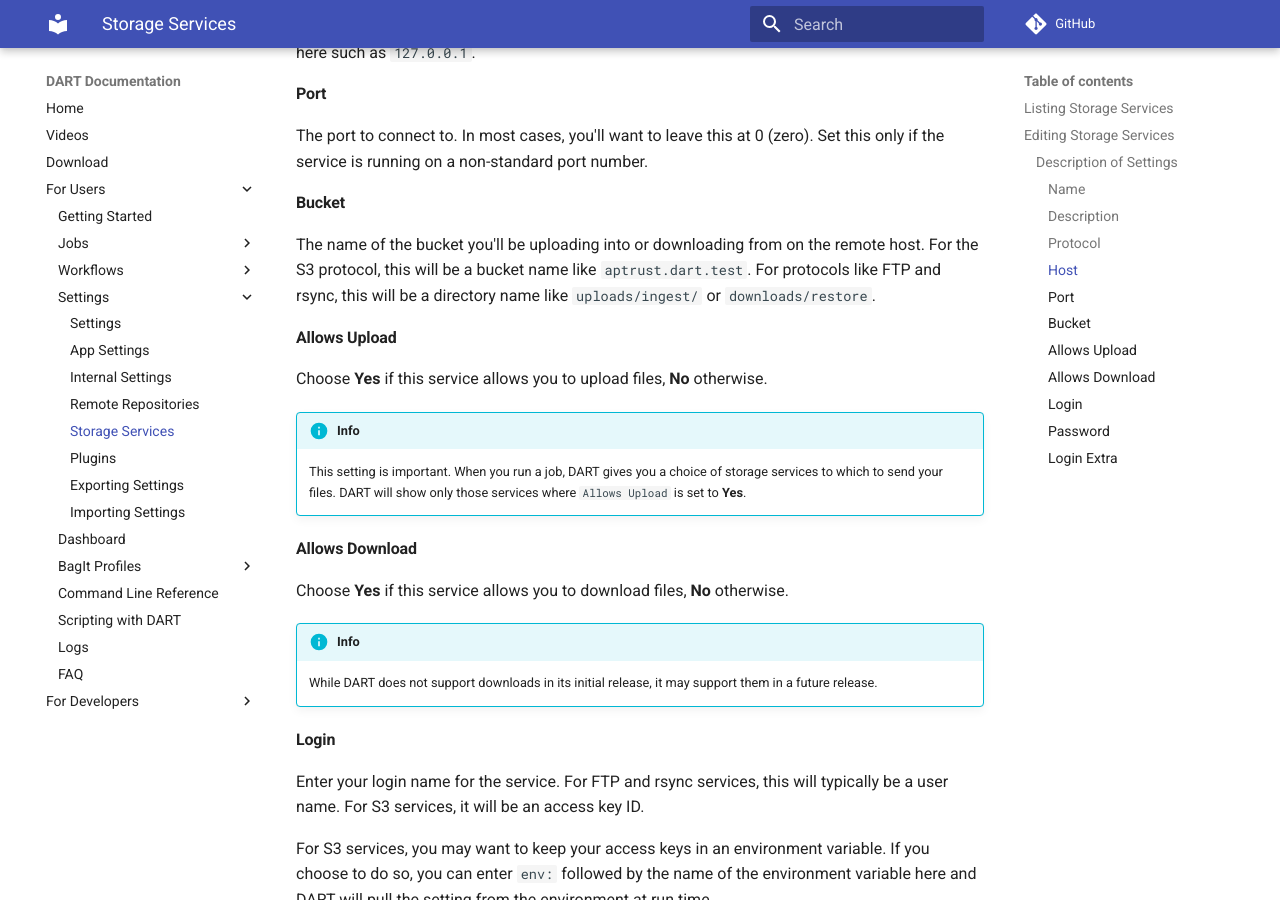
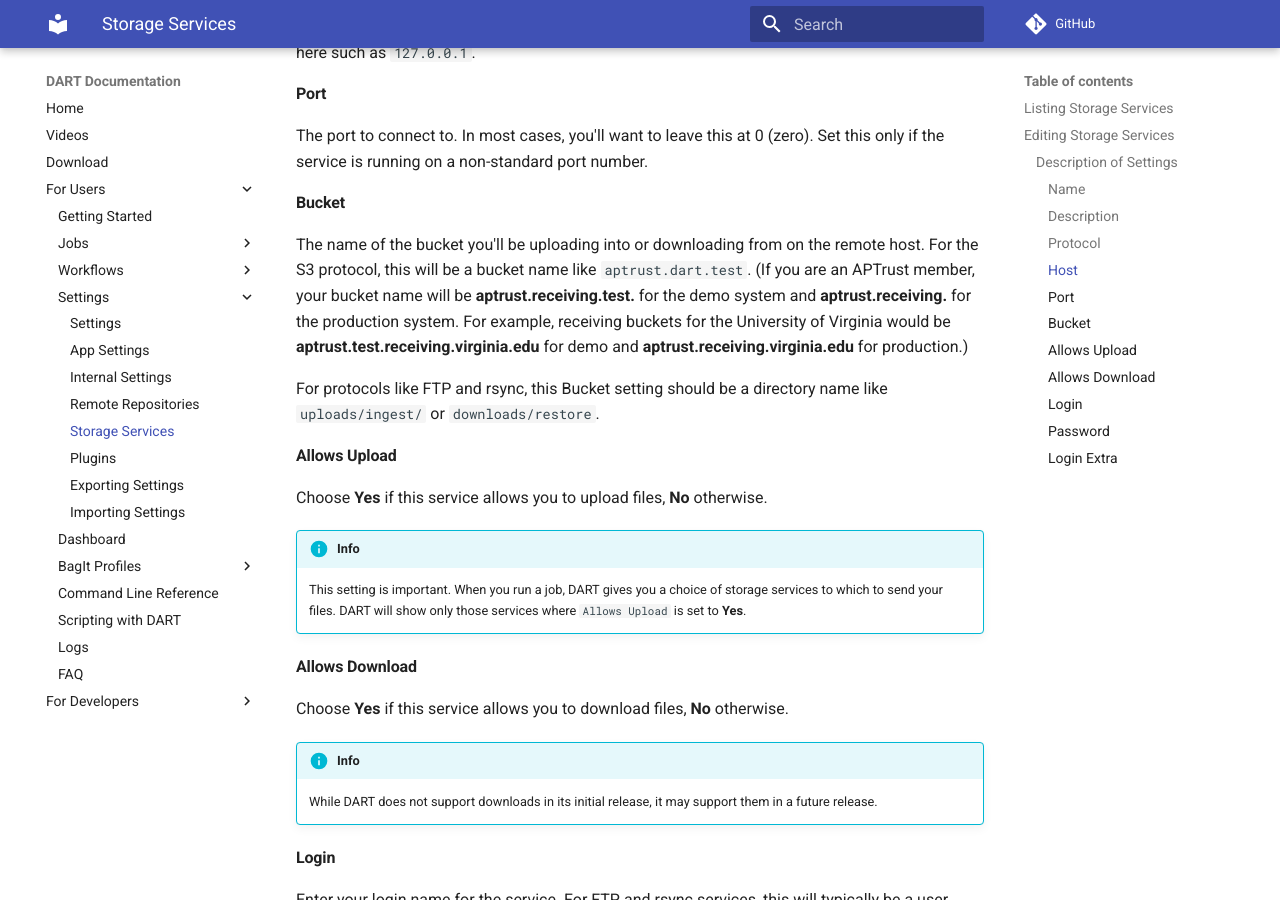
Before and after one commit to APTrust/dart-docs, an MkDocs documentation site: the page built from docs/users/settings/storage_services.md, in a window 1280 px wide and 900 px high, scrolled down 2203 px. Built offline with MkDocs 1.6.1 and Material for MkDocs 9.7.7, drawn with Linux system fonts in a browser that asks for light colours; comment, search, counter and statistics services are not loaded.

Commit message:
Clarified StorageService bucket setting with some examples

```diff
--- a/docs/users/settings/storage_services.md
+++ b/docs/users/settings/storage_services.md
@@ -34,7 +34,9 @@ Enter the name or IP address of the service host. Do not include protocol prefix
 The port to connect to. In most cases, you'll want to leave this at 0 (zero). Set this only if the service is running on a non-standard port number.
 
 #### Bucket
-The name of the bucket you'll be uploading into or downloading from on the remote host. For the S3 protocol, this will be a bucket name like `aptrust.dart.test`. For protocols like FTP and rsync, this will be a directory name like `uploads/ingest/` or `downloads/restore`.
+The name of the bucket you'll be uploading into or downloading from on the remote host. For the S3 protocol, this will be a bucket name like `aptrust.dart.test`. (If you are an APTrust member, your bucket name will be **aptrust.receiving.test.<your_domain>** for the demo system and **aptrust.receiving.<your_domain>** for the production system. For example, receiving buckets for the University of Virginia would be **aptrust.test.receiving.virginia.edu** for demo and **aptrust.receiving.virginia.edu** for production.)
+
+For protocols like FTP and rsync, this Bucket setting should be a directory name like `uploads/ingest/` or `downloads/restore`.
 
 #### Allows Upload
 Choose __Yes__ if this service allows you to upload files, __No__ otherwise.
```
